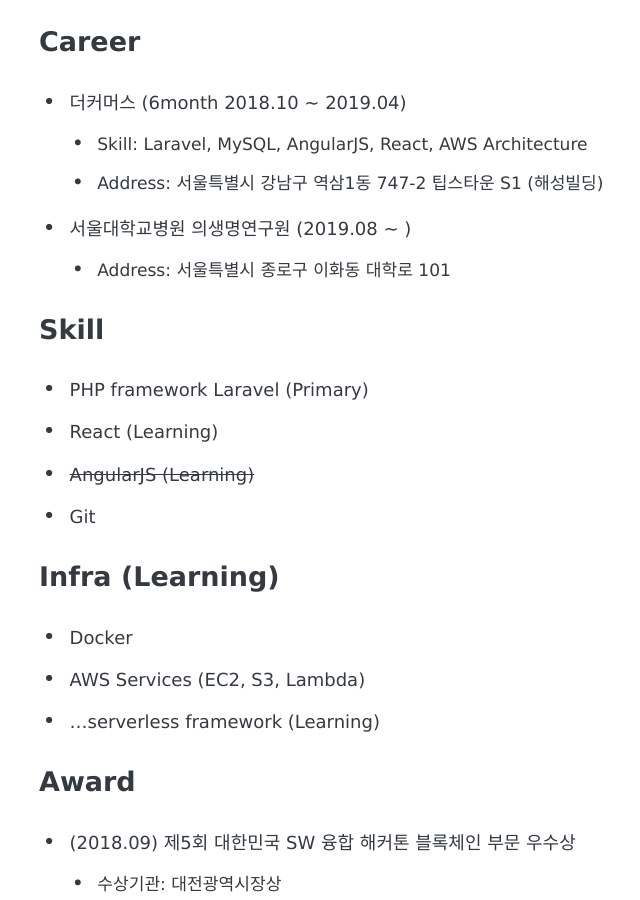
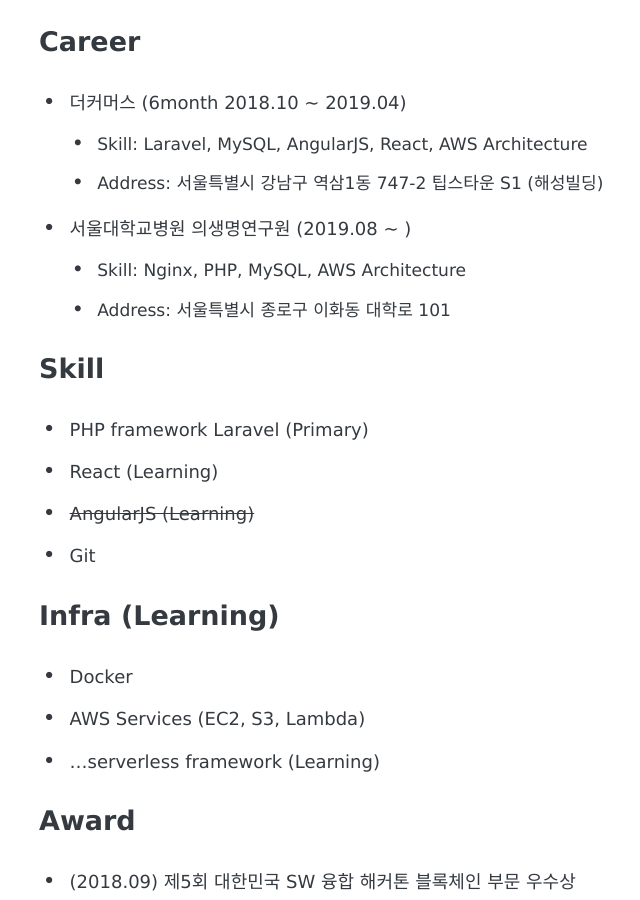
Before and after one commit to mingeunkim/mingeunkim.github.io, a Jekyll site: the page built from about.md, in a window 1280 px wide and 900 px high, scrolled down 480 px. Shown: the whole window, without its empty margins (187-827 px from the left). Built offline with Jekyll 4.4.1, drawn with Linux system fonts in a browser that asks for light colours; some web fonts are replaced.

Commit message:
Update about.md

```diff
--- a/about.md
+++ b/about.md
@@ -19,6 +19,7 @@
     - Address: 서울특별시 강남구 역삼1동 747-2 팁스타운 S1 (해성빌딩)
 
 - 서울대학교병원 의생명연구원 (2019.08 ~ )
+    - Skill: Nginx, PHP, MySQL, AWS Architecture
     - Address: 서울특별시 종로구 이화동 대학로 101
 
 ### Skill
```
